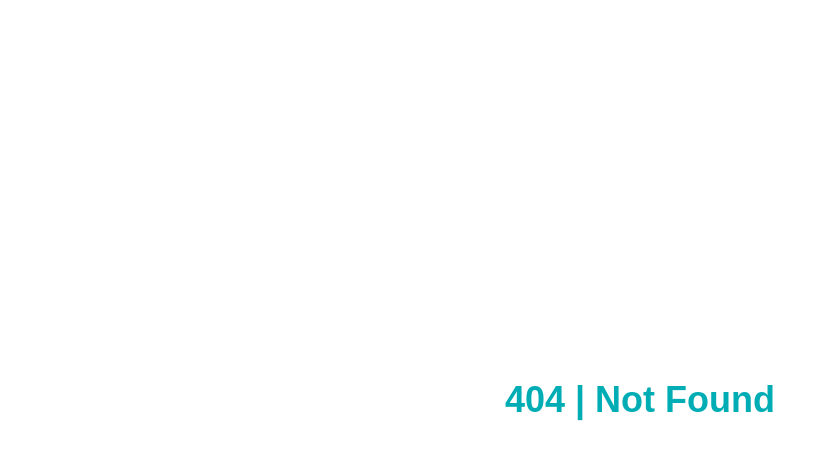
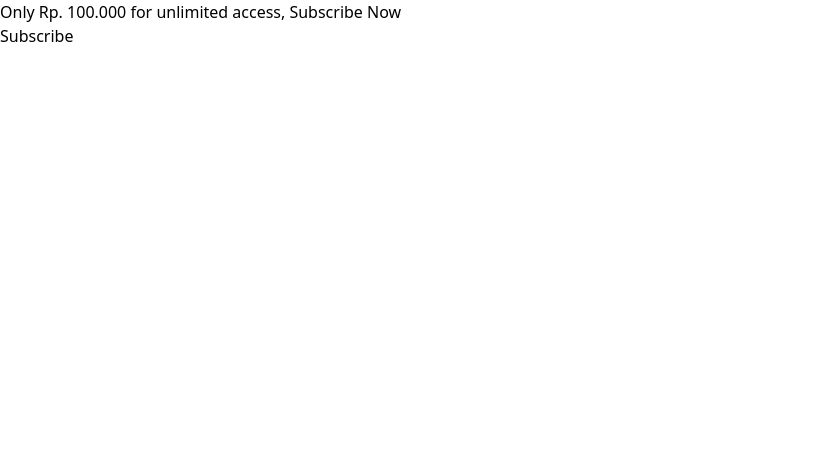
Before and after one commit to final-project-blazing-fox/client-web, a React (Create React App) app: page /register-premium in a window 1280 px wide. Before the commit this address had no page. Shown: the top 460 px of the page, without its empty margins (0-835 px from the left). Built offline with nearby package versions, Linux system fonts and the light colour scheme.

Commit message:
feat: register-premium

```diff
--- a/package.json
+++ b/package.json
@@ -9,6 +9,7 @@
     "@testing-library/jest-dom": "^5.11.4",
     "@testing-library/react": "^11.1.0",
     "@testing-library/user-event": "^12.1.10",
+    "axios": "^0.21.4",
     "react": "^17.0.2",
     "react-dom": "^17.0.2",
     "react-hook-form": "^7.16.0",
@@ -48,7 +49,8 @@
     "autoprefixer": "^9.8.6",
     "husky": "^7.0.2",
     "postcss": "^7.0.36",
-    "prettier": "2.4.1",
+    "prettier": "^2.4.1",
+    "pretty-quick": "^3.1.1",
     "tailwindcss": "npm:@tailwindcss/postcss7-compat@^2.2.14"
   }
 }
--- a/src/App.jsx
+++ b/src/App.jsx
@@ -1,6 +1,7 @@
 import Home from "./pages/Home";
 import Login from "./pages/Login";
 import Register from "./pages/Register";
+import RegisterPremium from "./pages/User/RegisterPremium";
 import NotFound from "./pages/404";
 import { BrowserRouter as Router, Switch, Route } from "react-router-dom";
 
@@ -17,6 +18,9 @@ function App() {
         <Route exact path="/register">
           <Register />
         </Route>
+        <Route exact path="/register-premium">
+          <RegisterPremium />
+        </Route>
         <Route path="*">
           <NotFound />
         </Route>
--- a/src/pages/Login/index.jsx
+++ b/src/pages/Login/index.jsx
@@ -3,6 +3,7 @@ import { useForm } from "react-hook-form";
 import Title from "../../components/Sidebar/Title";
 import Register from "./RegisterBox";
 import validateEmail from "../../utils/validateEmail";
+import axios from "axios";
 
 function Login() {
   const {
@@ -11,10 +12,22 @@ function Login() {
     formState: { errors },
   } = useForm();
 
-  const onSubmit = (inputs) => {
-    console.log(inputs);
+  const onSubmit = async (inputs) => {
+    await axios({
+      url: "https://final-project-user-profile.herokuapp.com/login",
+      method: "post",
+      headers: {
+        "Content-Type": "application/json",
+      },
+      data: inputs,
+    })
+      .then(({ data }) => {
+        localStorage.setItem("access_token", data.access_token);
+      })
+      .catch((error) => {
+        console.log(error);
+      });
   };
-
   return (
     <div className="flex flex-col gap-3 h-screen justify-center items-center font-poppins">
       <form
--- a/src/pages/Register/index.jsx
+++ b/src/pages/Register/index.jsx
@@ -3,6 +3,8 @@ import { useForm } from "react-hook-form";
 import Title from "../../components/Sidebar/Title";
 import LoginBox from "./LoginBox";
 import validateEmail from "../../utils/validateEmail";
+import axios from "axios";
+import { Redirect } from "react-router";
 
 function Register() {
   const {
@@ -10,11 +12,30 @@ function Register() {
     handleSubmit,
     formState: { errors },
   } = useForm();
-
-  const onSubmit = (inputs) => {
-    console.log(inputs);
+  let successRegister = false;
+  const onSubmit = async (inputs) => {
+    await axios({
+      url: "https://final-project-user-profile.herokuapp.com/register",
+      method: "post",
+      headers: {
+        "Content-Type": "application/json",
+      },
+      data: inputs,
+    })
+      .then(() => {
+        successRegister = true;
+      })
+      .catch((error) => {
+        console.log(error);
+      });
   };
-
+  if (successRegister) {
+    return (
+      <>
+        <Redirect to="/login" />
+      </>
+    );
+  }
   return (
     <div className="flex flex-col gap-3 h-screen justify-center items-center font-poppins my-16">
       <form
@@ -43,20 +64,20 @@ function Register() {
         </div>
 
         <div className="px-10 mt-10 w-full">
-          <label htmlFor="fullName" className="text-white">
+          <label htmlFor="full_name" className="text-white">
             Full Name
           </label>
           <br />
           <input
             type="text"
-            {...register("fullName", {
+            {...register("full_name", {
               required: true,
             })}
-            name="fullName"
-            id="fullName"
+            name="full_name"
+            id="full_name"
             className="outline-none bg-custom-gray text-white border-b-2 border-b-white py-2 w-full"
           />
-          {errors.fullName && (
+          {errors.full_name && (
             <span className="text-red-500">Full Name is required</span>
           )}
         </div>
@@ -80,20 +101,20 @@ function Register() {
         </div>
 
         <div className="px-10 mt-10 w-full">
-          <label htmlFor="birthDate" className="text-white">
+          <label htmlFor="birth_date" className="text-white">
             Birth Date
           </label>
           <br />
           <input
             type="date"
-            {...register("birthDate", {
+            {...register("birth_date", {
               required: true,
             })}
-            name="birthDate"
-            id="birthDate"
+            name="birth_date"
+            id="birth_date"
             className="outline-none bg-custom-gray text-white border-b-2 border-b-white py-2 w-full"
           />
-          {errors.birthDate && (
+          {errors.birth_date && (
             <span className="text-red-500">Birth Date is required</span>
           )}
         </div>
--- /dev/null
+++ b/src/pages/User/RegisterPremium.jsx
@@ -0,0 +1,53 @@
+import axios from "axios";
+import { useState, useEffect } from "react";
+import { Link } from "react-router-dom";
+
+function RegisterPremium() {
+  const user = {
+    //replace with user state
+    id: 1,
+    full_name: "Abdullah A",
+    email: "test@mail.com",
+    phone: "phone",
+  };
+  const [redirectUrl, setRedirectUrl] = useState("");
+  useEffect(() => {}, [redirectUrl]);
+  const onSubmit = (user) => {
+    axios({
+      url: "http://localhost:3000/user/premium",
+      method: "post",
+      headers: {
+        "Content-Type": "application/json",
+      },
+      data: {
+        price: 100000,
+        user,
+      },
+    })
+      .then(({ data }) => {
+        setRedirectUrl(data.redirect_url);
+      })
+      .catch((error) => {
+        console.log(error);
+      });
+    return redirectUrl;
+  };
+  if (redirectUrl) {
+    return (
+      <>
+        <p>{JSON.stringify(user, null, 2)}</p>
+        <Link to={{ pathname: redirectUrl }} target="_blank">
+          Click Here to Continue
+        </Link>
+      </>
+    );
+  }
+  return (
+    <>
+      <p>Only Rp. 100.000 for unlimited access, Subscribe Now</p>
+      <button onClick={() => onSubmit(user)}>Subscribe</button>
+    </>
+  );
+}
+
+export default RegisterPremium;
```
Also changed, not shown: 1 other file (tests, documents, lock files or other folders).
